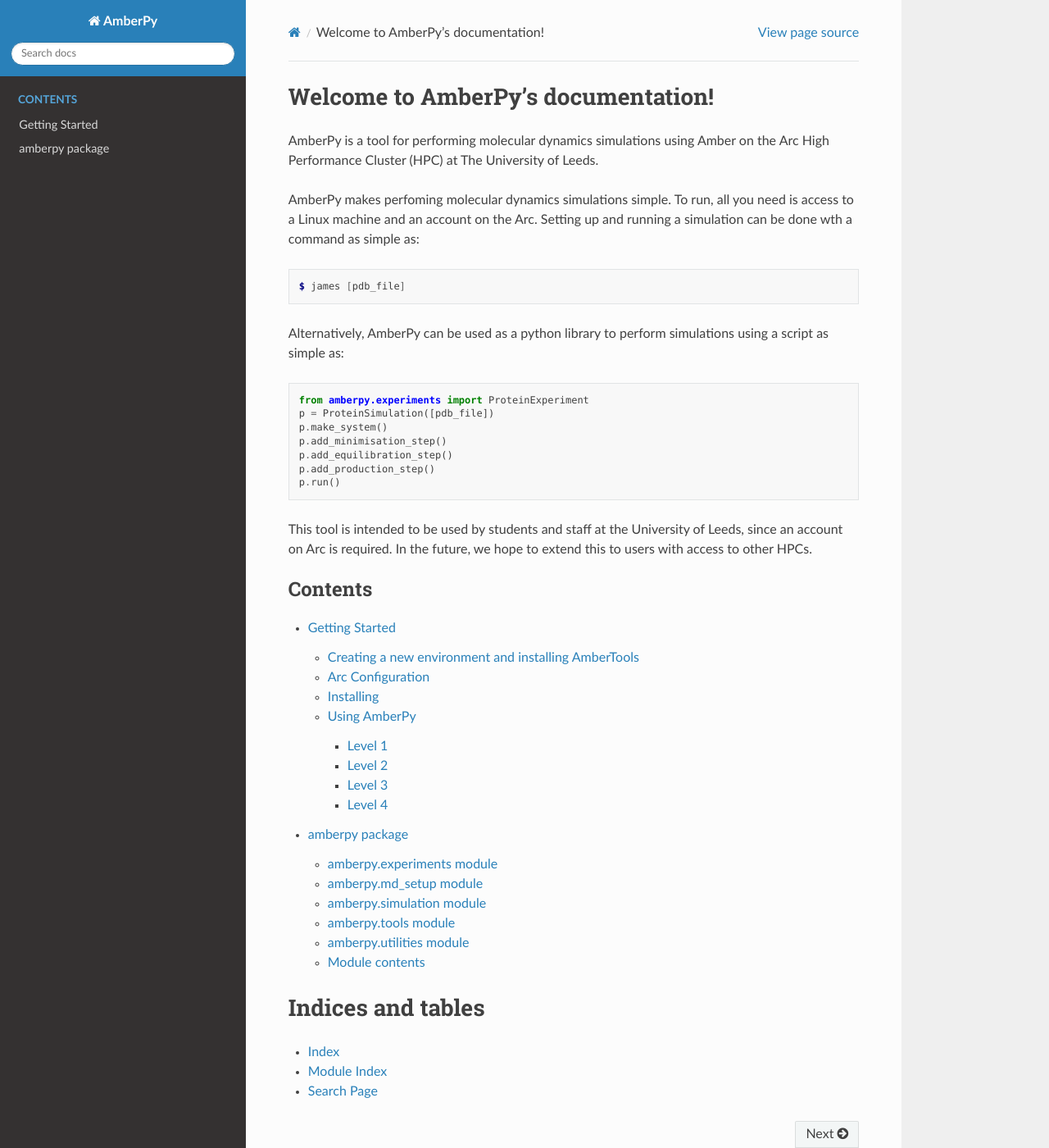
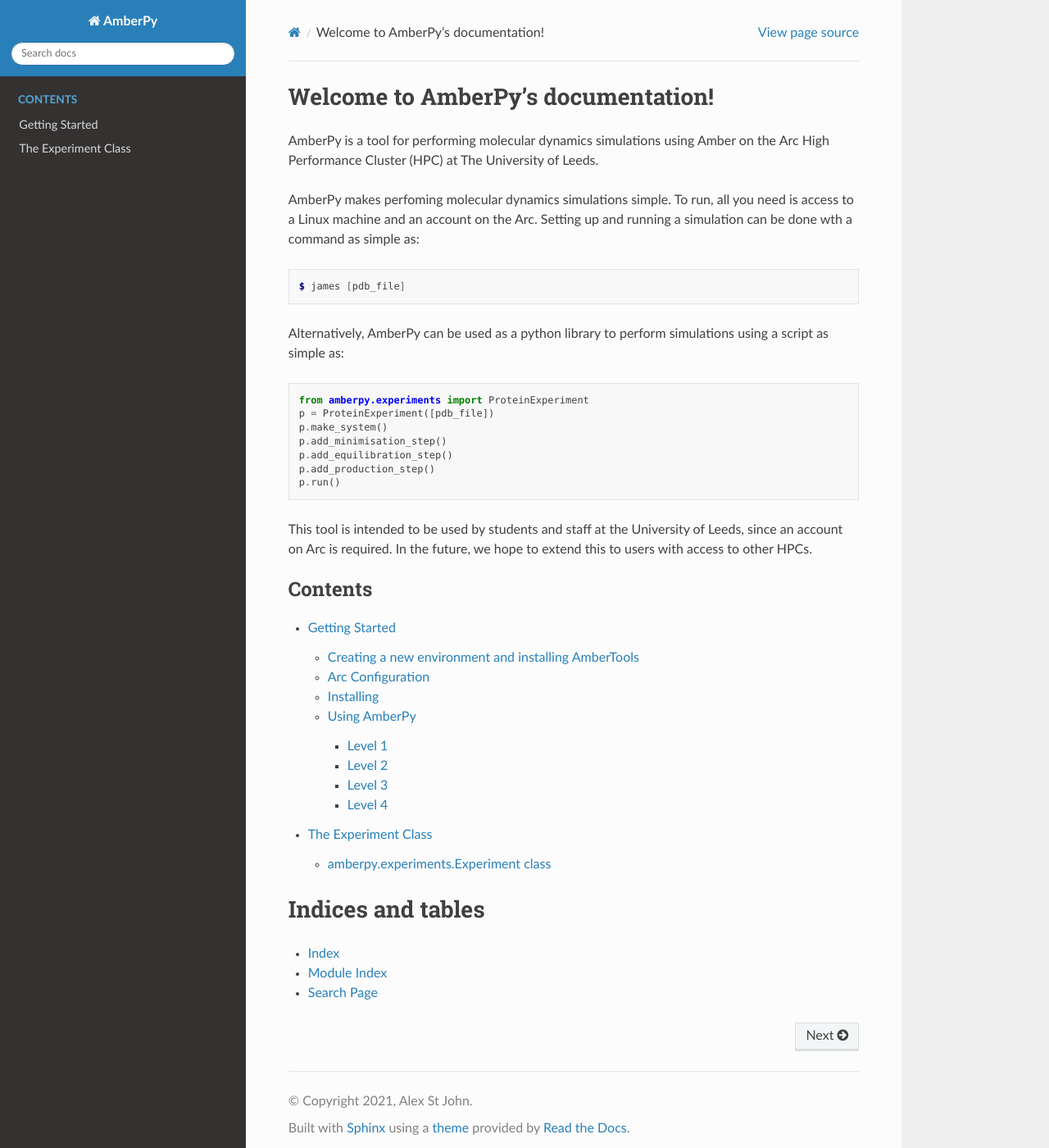
Before and after one commit to bs15ansj/AmberPy, a Sphinx documentation site: the page built from docs/source/index.rst, in a window 1280 px wide and 1400 px high. Shown: the whole window at 82% size. Built offline with Sphinx 7.4.7 and the Read the Docs theme 2.0.0, drawn with Linux system fonts in a browser that asks for light colours.

Commit message:
Doc changes

```diff
--- /dev/null
+++ b/docs/source/experiment.rst
@@ -0,0 +1,10 @@
+The Experiment Class
+====================
+
+amberpy.experiments.Experiment class
+------------------------------------
+
+.. autoclass:: amberpy.experiments.Experiment
+   :members:
+   :undoc-members:
+   :show-inheritance:
--- a/docs/source/index.rst
+++ b/docs/source/index.rst
@@ -15,7 +15,7 @@
 .. code-block:: python
 
    from amberpy.experiments import ProteinExperiment
-   p = ProteinSimulation([pdb_file])
+   p = ProteinExperiment([pdb_file])
    p.make_system()
    p.add_minimisation_step()
    p.add_equilibration_step()
@@ -29,7 +29,7 @@
    :caption: Contents
 
    getting_started
-   amberpy
+   experiment
 
 Indices and tables
 ==================
```
